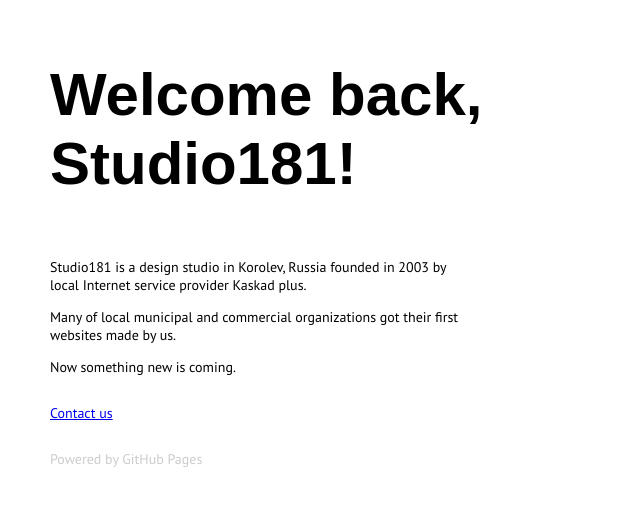
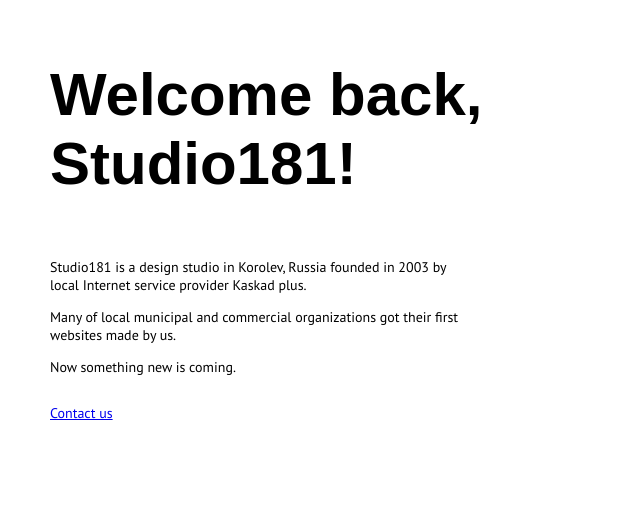
Before and after one commit to romanstrakhov/studio181, a plain HTML site: page index.html in a window 1280 px wide. Shown: the full height of the page, 0-640 px from the left. Drawn offline with Linux system fonts and the light colour scheme; a web font is replaced by a local one.

Commit message:
Update index.html

```diff
--- a/index.html
+++ b/index.html
@@ -49,6 +49,6 @@
       <p>Now something new is coming.</p>
     </div>
     <p id="contact"><a href="mailto:info@studio181.ru">Contact us</a></p>
-    <p id="powered">Powered by GitHub Pages</p>
+    <!--<p id="powered">Powered by GitHub Pages</p>-->
   </body>
 </html>
```
